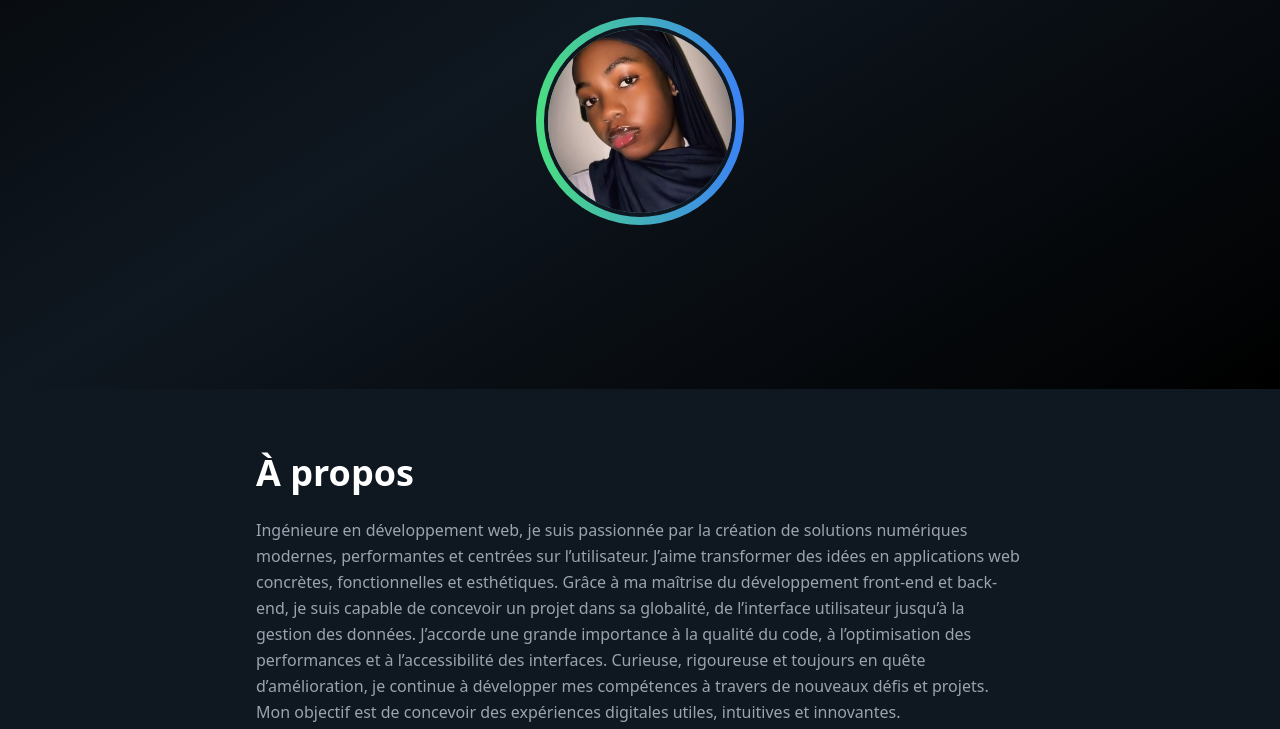
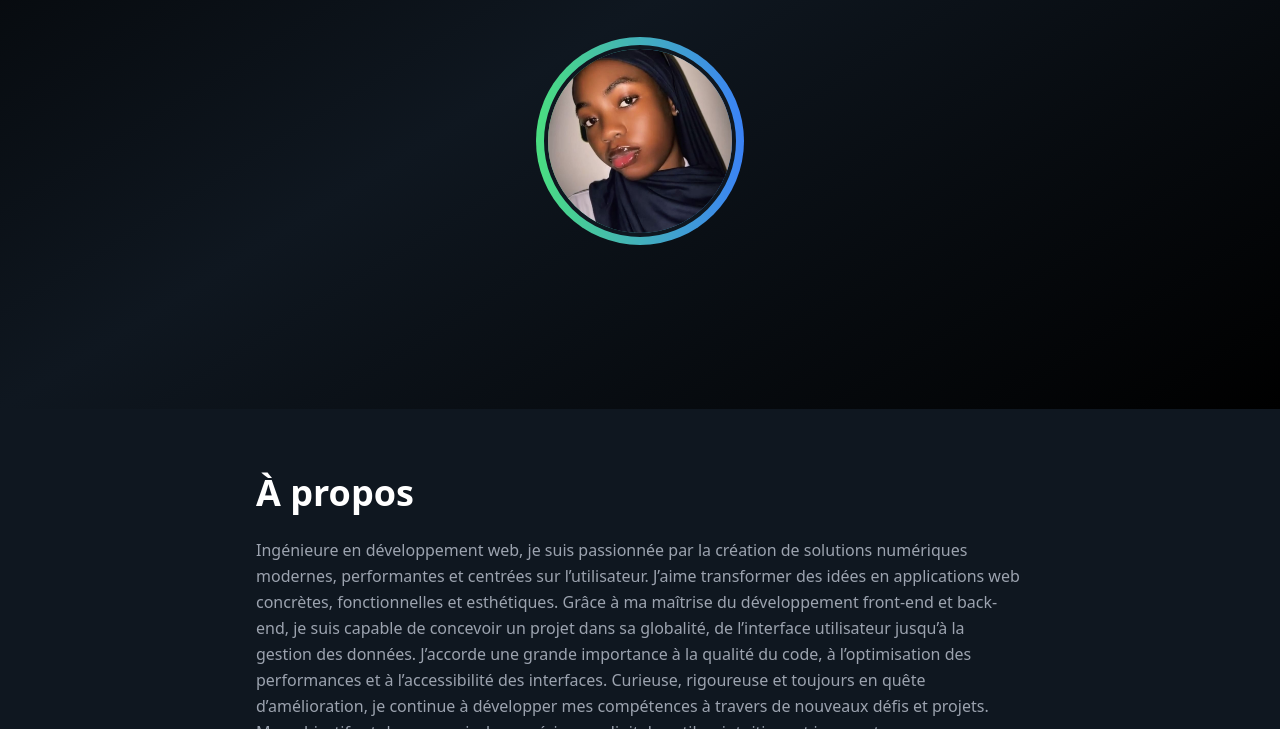
Before and after one commit to rthiam448-droid/portfolio, a plain HTML site: page index.html in a window 1280 px wide. Shown: the part 411-1140 px from the top of the page. Drawn offline with nearby package versions, Linux system fonts and the light colour scheme.

Commit message:
Mise à jour

```diff
--- a/index.html
+++ b/index.html
@@ -7,9 +7,9 @@
     <script src="https://cdn.tailwindcss.com"></script>
 </head>
 
-<body class="bg-[#0f1720]">
+<body class="bg-[#0f1720] pt-5">
 
-<!-- ===== HEADER ===== -->
+
 <header class="bg-white shadow-md fixed w-full z-50">
   <nav class="container mx-auto flex justify-between items-center p-4">
     <h1 class="text-xl font-bold">Racky</h1>
@@ -25,7 +25,7 @@
   </nav>
 </header>
 
-<!-- ===== HERO ===== -->
+
 <section id="home" class="min-h-screen flex items-center justify-center bg-gradient-to-br from-black via-[#0f1720] to-black text-white px-6 text-center">
   <div class="max-w-3xl">
     <p class="text-lg text-gray-300 mb-2">Bonjour, je suis</p>
@@ -44,7 +44,7 @@
   </div>
 </section>
 
-<!-- ===== A PROPOS ===== -->
+
 <section id="about" class="text-white py-16 px-6">
   <div class="max-w-3xl mx-auto">
     <h2 class="text-3xl md:text-4xl font-semibold mb-6">À propos</h2>
@@ -58,7 +58,7 @@ Curieuse, rigoureuse et toujours en quête d’amélioration, je continue à dé
   </div>
 </section>
 
-<!-- ===== FORMATION ===== -->
+
 <section id="formation" class="text-white py-20 border-t border-gray-800">
   <div class="max-w-5xl mx-auto px-6">
     <h2 class="text-3xl md:text-4xl font-bold mb-12 text-center">Formation</h2>
@@ -79,7 +79,7 @@ Curieuse, rigoureuse et toujours en quête d’amélioration, je continue à dé
   </div>
 </section>
 
-<!-- ===== EXPERIENCE ===== -->
+
 <section id="experience" class="bg-[#0f1720] text-white py-20 border-t border-gray-800">
   <div class="max-w-5xl mx-auto px-6 space-y-10">
     <h2 class="text-3xl md:text-4xl font-bold mb-12 text-center">Expériences Professionnelles</h2>
@@ -105,24 +105,24 @@ Curieuse, rigoureuse et toujours en quête d’amélioration, je continue à dé
   </div>
 </section>
 
-<!-- ===== SKILLS ===== -->
+
 <section id="skills" class="py-20 bg-gradient-to-b from-[#0b0f19] to-[#05070d] text-white">
   <div class="max-w-6xl mx-auto px-6 text-center">
 
-    <!-- Badge -->
+
     <p class="inline-block px-5 py-2 text-sm tracking-widest rounded-full bg-emerald-900/40 text-emerald-400 mb-6">
       ● MON PROFIL TECHNIQUE
     </p>
 
-    <!-- Titre -->
+
     <h2 class="text-4xl font-bold mb-12">
       Mes <span class="text-emerald-400">Compétences</span>
     </h2>
 
-    <!-- Grille -->
+
     <div class="grid gap-8 sm:grid-cols-2 md:grid-cols-3 lg:grid-cols-4">
 
-      <!-- Carte -->
+
       <div class="bg-[#0f1624] p-8 rounded-2xl border border-white/5 hover:border-emerald-400 hover:-translate-y-2 transition duration-300 shadow-lg">
         <img src="html.jpeg" class="w-14 mx-auto mb-4" alt="HTML">
         <p class="text-gray-300">HTML</p>
@@ -188,19 +188,19 @@ Curieuse, rigoureuse et toujours en quête d’amélioration, je continue à dé
 
 </section>
 
-<!-- ===== PROJECTS ===== -->
+
 <section id="projects" class="py-20 bg-gradient-to-b from-[#05070d] to-[#0b0f19] text-white">
   <div class="max-w-6xl mx-auto px-6 space-y-16">
     <div class="bg-[#0f1624] rounded-3xl overflow-hidden border border-emerald-500/20 shadow-lg hover:shadow-emerald-500/10 transition">
 
-      <!-- Image -->
+
       <img src="unipro1.png" alt="Projet Codly" class="w-full h-64 object-cover">
 
-      <!-- Contenu -->
+
       <div class="p-8">
         <h3 class="text-3xl font-bold mb-4">Unipro</h3>
 
-        <!-- Technologies -->
+
         <div class="flex flex-wrap gap-3 mb-6">
           <span class="px-4 py-1 rounded-full bg-emerald-900/40 text-emerald-400 text-sm">html</span>
           <span class="px-4 py-1 rounded-full bg-emerald-900/40 text-emerald-400 text-sm">CSS</span>
@@ -243,13 +243,15 @@ Curieuse, rigoureuse et toujours en quête d’amélioration, je continue à dé
     </div>
     </div>
 
+
+
 </section>
 
-<!-- ===== CONTACT ===== -->
+
 <section id="contact" class="bg-[#0f1720] text-white py-20 px-6 border-t border-gray-800">
     <div class="max-w-4xl mx-auto text-center">
 
-    <!-- Bouton Get in touch -->
+
     <div class="mb-6">
       <span class="inline-flex items-center gap-2 px-5 py-2 rounded-full bg-green-900/40 text-green-400 border border-green-500/30">
         <span class="w-2 h-2 bg-green-400 rounded-full"></span>
@@ -257,7 +259,7 @@ Curieuse, rigoureuse et toujours en quête d’amélioration, je continue à dé
       </span>
     </div>
 
-    <!-- Titre -->
+
     <h2 class="text-3xl md:text-4xl font-semibold mb-12">
       Construisons <span class="text-green-400">Quelque Chose ensemble</span>
     </h2>
@@ -276,33 +278,33 @@ Curieuse, rigoureuse et toujours en quête d’amélioration, je continue à dé
     </a>
 </div>
 
-    <!-- Réseaux sociaux -->
+
     <h3 class="text-2xl font-semibold mb-6">Contactez moi sur</h3>
 
     <div class="grid grid-cols-1 md:grid-cols-2 gap-4 mt-6">
 
-    <!-- TikTok -->
+
     <a href="https://www.tiktok.com/@racky_thm?_r=1&_t=ZS-93myLIAoDqb" target="_blank"
        class="flex items-center justify-center gap-3 bg-[#111827] hover:bg-black text-white py-3 rounded-xl transition">
         <i class="fab fa-tiktok text-xl"></i>
         TikTok
     </a>
 
-    <!-- Snapchat -->
+
     <a href="https://snapchat.com/t/AAN81dJi" target="_blank"
        class="flex items-center justify-center gap-3 bg-yellow-400 hover:bg-yellow-300 text-black py-3 rounded-xl transition">
         <i class="fab fa-snapchat text-xl"></i>
         Snapchat
     </a>
 
-    <!-- Instagram -->
+
     <a href="https://www.instagram.com/racky_thm?igsh=bnd5MDl1NG5wYTdm&utm_source=qr" target="_blank"
        class="flex items-center justify-center gap-3 bg-gradient-to-r from-pink-500 via-red-500 to-yellow-500 text-white py-3 rounded-xl transition">
         <i class="fab fa-instagram text-xl"></i>
         Instagram
     </a>
 
-    <!-- GitHub -->
+
     <a href="https://github.com/rthiam448-droid/test1_coursgit" target="_blank"
        class="flex items-center justify-center gap-3 border border-green-400 text-green-400 hover:bg-green-400 hover:text-black py-3 rounded-xl transition">
         <i class="fab fa-github text-xl"></i>
@@ -318,17 +320,17 @@ Curieuse, rigoureuse et toujours en quête d’amélioration, je continue à dé
   <form class="bg-gray-800 p-8 rounded-lg shadow-lg w-full max-w-md">
     <h2 class="text-2xl font-semibold text-white mb-6">Envoyer un message</h2>
 
-    <!-- Nom complet -->
+
     <label class="block text-gray-300 mb-2" for="name">Nom complet *</label>
     <input type="text" id="name" placeholder="Racky THIAM"
            class="w-full p-3 mb-4 rounded bg-gray-700 text-white placeholder-gray-400 focus:outline-none focus:ring-2 focus:ring-green-400"/>
 
-    <!-- Adresse email -->
+
     <label class="block text-gray-300 mb-2" for="email">Adresse email *</label>
     <input type="email" id="email" placeholder="rthiam448@gmail.com"
            class="w-full p-3 mb-4 rounded bg-gray-700 text-white placeholder-gray-400 focus:outline-none focus:ring-2 focus:ring-green-400"/>
 
-    <!-- Type de demande -->
+
     <label class="block text-gray-300 mb-2" for="enquiry">Type de demande *</label>
     <select id="enquiry"
             class="w-full p-3 mb-4 rounded bg-gray-700 text-white placeholder-gray-400 focus:outline-none focus:ring-2 focus:ring-green-400">
@@ -338,12 +340,12 @@ Curieuse, rigoureuse et toujours en quête d’amélioration, je continue à dé
       <option>Retour / Feedback</option>
     </select>
 
-    <!-- Message -->
+
     <label class="block text-gray-300 mb-2" for="message">Message *</label>
     <textarea id="message" rows="4" placeholder="Parlez-moi de votre projet..."
               class="w-full p-3 mb-6 rounded bg-gray-700 text-white placeholder-gray-400 focus:outline-none focus:ring-2 focus:ring-green-400"></textarea>
 
-    <!-- Bouton -->
+
     <button type="submit"
             class="w-full bg-green-400 text-gray-900 p-3 rounded font-semibold hover:bg-green-500 transition-colors flex items-center justify-center">
       <svg class="w-5 h-5 mr-2" fill="none" stroke="currentColor" viewBox="0 0 24 24" xmlns="http://www.w3.org/2000/svg">
@@ -357,10 +359,10 @@ Curieuse, rigoureuse et toujours en quête d’amélioration, je continue à dé
 </section>
 <footer class="bg-[#0f172a] text-gray-300 mt-16 border-t border-gray-700">
     <div class="max-w-6xl mx-auto px-6 py-10">
-        <!-- Ligne séparatrice -->
+
         <div class="border-t border-gray-700 my-6"></div>
 
-        <!-- Copyright -->
+
         <p class="text-center text-sm">
             © 2026 Racky Thiam. Tous droits réservés.
         </p>
```
Also changed, not shown: gestionbancaire.png (added).
